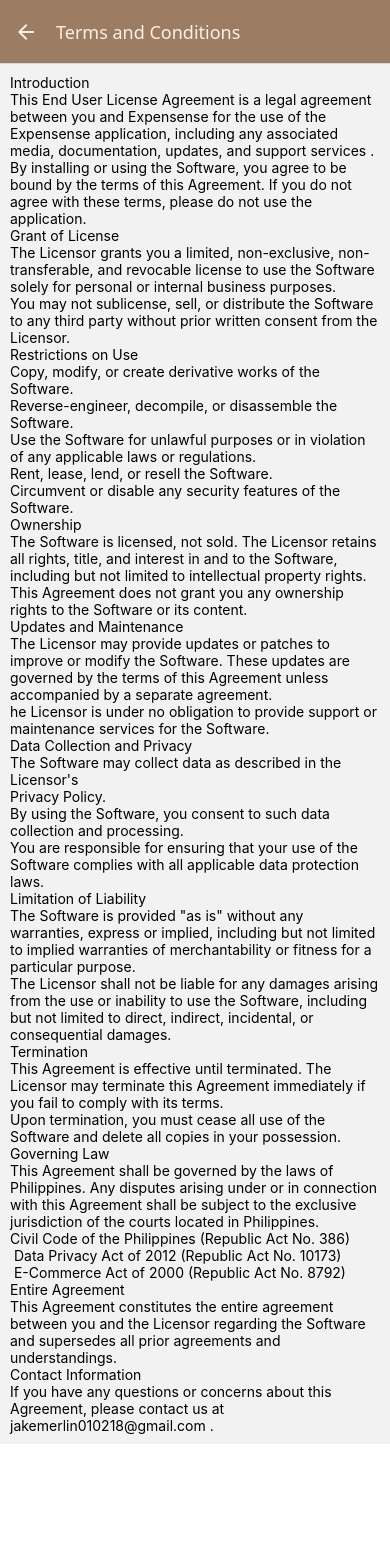
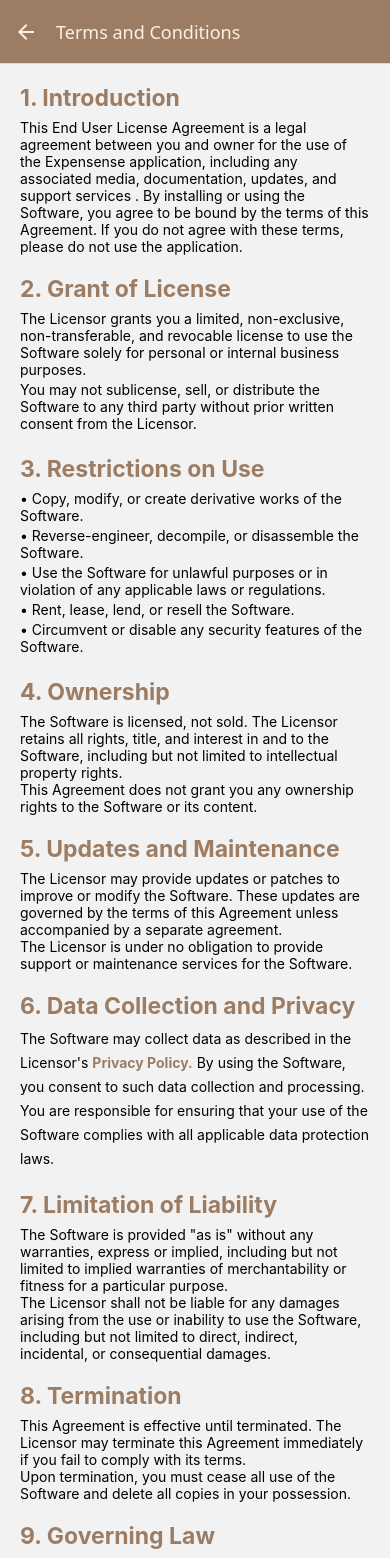
Before and after one commit to jakemerlin1133/thesisProject-FE, a React Native app: screen /TermsAndConditions in a window 390 px wide. Shown: the top 1558 px of the page. Before the commit the page ends 1444 px from the top, so only its background shows below. Built offline with nearby package versions, Linux system fonts and the light colour scheme.

Commit message:
terms and conditon, and PrivacyPolicy

```diff
--- a/App.js
+++ b/App.js
@@ -10,6 +10,7 @@
 import SuccessRegister from "./screens/SuccessRegister";
 import BottomTabNavigator from "./screens/Navigator/BottomTabNavigator";
 import TermsAndConditions from "./screens/TermsAndConditions";
+import PrivacyPolicy from "./screens/PrivacyPolicy";
 
 import { Color, Colors } from "./constants/Colors";
 
@@ -98,6 +99,18 @@
             }}
           />
           <Stack.Screen
+            name="PrivacyPolicy"
+            component={PrivacyPolicy}
+            options={{
+              animation: "none",
+              headerStyle: {
+                backgroundColor: Colors.brown500,
+              },
+              headerTintColor: Colors.brown100,
+              title: "Privacy Policy",
+            }}
+          />
+          <Stack.Screen
             name="DashboardTabs"
             component={BottomTabNavigator}
             initialParams={{ userId }}
--- /dev/null
+++ b/screens/PrivacyPolicy.js
@@ -0,0 +1,145 @@
+import React from "react";
+import {
+  Text,
+  View,
+  StyleSheet,
+  TouchableOpacity,
+  ScrollView,
+} from "react-native";
+
+import { Colors } from "../constants/Colors";
+
+const PrivacyPolicy = () => {
+  return (
+    <>
+      <ScrollView>
+        <View style={styles.privacyPolicyContainer}>
+          <View style={styles.sectionContainer}>
+            <Text style={styles.title}>1. Introduction</Text>
+            <Text style={styles.sectionContent}>
+              Expensense is committed to protecting your privacy. This Privacy
+              Policy explains how we collect, use, disclose, and safeguard your
+              information when you use our software. Please read this Privacy
+              Policy carefully to understand our views and practices regarding
+              your information and how we will treat it.
+            </Text>
+          </View>
+
+          <View style={styles.sectionContainer}>
+            <Text style={styles.title}>2. Information We Collect</Text>
+            <Text style={styles.bulletStyle}>
+              <Text style={{ fontWeight: "bold" }}>Personal Information:</Text>{" "}
+              Your full name, email address, phone number, or other identifiers
+              provided during account creation or Software use.
+            </Text>
+            <Text style={styles.bulletStyle}>
+              <Text style={{ fontWeight: "bold" }}>Usage Data:</Text>{" "}
+              Information about how you interact with the Software, including
+              device information, IP address, and analytics data.
+            </Text>
+          </View>
+
+          <View style={styles.sectionContainer}>
+            <Text style={styles.title}>3. How We Use Your Information</Text>
+            <Text style={styles.bulletStyle}>
+              {"\u2022"} Provide and maintain the functionality of the Software.
+            </Text>
+            <Text style={styles.bulletStyle}>
+              {"\u2022"} Personalize your experience and improve the Software.
+            </Text>
+            <Text style={styles.bulletStyle}>
+              {"\u2022"} Communicate with you about updates, security, and
+              support.
+            </Text>
+            <Text style={styles.bulletStyle}>
+              {"\u2022"}Comply with legal obligations.
+            </Text>
+          </View>
+
+          <View style={styles.sectionContainer}>
+            <Text style={styles.title}>3. Your Rights</Text>
+            <Text style={styles.bulletStyle}>
+              {"\u2022"} Access, update, or delete your personal data.
+            </Text>
+            <Text style={styles.bulletStyle}>
+              {"\u2022"} Communicate with you about updates, security, and
+              support.
+            </Text>
+            <Text style={styles.bulletStyle}>
+              {"\u2022"} File a complaint with a data protection authority.
+            </Text>
+          </View>
+
+          <View style={styles.sectionContainer}>
+            <Text style={styles.title}>4. Data Security</Text>
+            <Text>
+              We take the protection of your personal information seriously and
+              have implemented appropriate technical and organizational measures
+              to safeguard it against unauthorized access, loss, misuse, or
+              alteration. These measures include, but are not limited to:
+            </Text>
+            <Text style={styles.bulletStyle}>
+              {"\u2022"}{" "}
+              <Text style={{ fontWeight: "bold" }}> Access Controls:</Text>{" "}
+              Access to your personal information is restricted to authorized
+              personnel only, and such access is granted on a need-to-know
+              basis.
+            </Text>
+            <Text style={styles.bulletStyle}>
+              {"\u2022"}{" "}
+              <Text style={{ fontWeight: "bold" }}> Regular Monitoring:</Text>{" "}
+              Our systems are regularly monitored for vulnerabilities and
+              security issues, and we implement updates as necessary to address
+              emerging threats.
+            </Text>
+            <Text style={styles.bulletStyle}>
+              {"\u2022"}
+              <Text style={{ fontWeight: "bold" }}> Data Minimization:</Text> We
+              collect and retain only the data necessary for the purposes
+              outlined in this Privacy Policy.
+            </Text>
+            <Text>
+              While we strive to protect your personal information, no system is
+              completely secure. Unauthorized access, data breaches, or other
+              security risks may still occur. You can help protect your
+              information by safeguarding your account credentials and using
+              secure networks when accessing our Software.
+            </Text>
+            <Text style={{ marginTop: 20 }}>
+              If you suspect any unauthorized access to your data, please
+              contact us immediately at jakemerlin01218@gmail.com.
+            </Text>
+          </View>
+        </View>
+        <View style={{ marginTop: 20, marginBottom: 50, marginLeft: 15 }}>
+          <Text>
+            <Text style={{ fontWeight: "bold", color: Colors.brown500 }}>
+              Effective Date:
+            </Text>{" "}
+            January 5, 2025
+          </Text>
+        </View>
+      </ScrollView>
+    </>
+  );
+};
+
+export default PrivacyPolicy;
+
+const styles = StyleSheet.create({
+  privacyPolicyContainer: {
+    padding: 20,
+  },
+  sectionContainer: {
+    marginBottom: 20,
+  },
+  title: {
+    fontSize: 23,
+    fontWeight: "bold",
+    color: Colors.brown500,
+    marginBottom: 7,
+  },
+  bulletStyle: {
+    marginBottom: 3,
+  },
+});
--- a/screens/TermsAndConditions.js
+++ b/screens/TermsAndConditions.js
@@ -6,57 +6,66 @@
   TouchableOpacity,
   ScrollView,
 } from "react-native";
+import { useNavigation } from "@react-navigation/native";
+
+import { Colors } from "../constants/Colors";
 
 const TermsAndConditions = () => {
+  const navigation = useNavigation();
   return (
     <>
       <ScrollView>
         <View style={styles.termsAndConditionContainer}>
-          <View style={styles.introductionContainer}>
-            <Text>Introduction</Text>
-            <Text>
+          <View style={styles.sectionContainer}>
+            <Text style={styles.title}>1. Introduction</Text>
+            <Text style={styles.sectionContent}>
               This End User License Agreement is a legal agreement between you
-              and Expensense for the use of the Expensense application,
-              including any associated media, documentation, updates, and
-              support services . By installing or using the Software, you agree
-              to be bound by the terms of this Agreement. If you do not agree
-              with these terms, please do not use the application.
+              and owner for the use of the Expensense application, including any
+              associated media, documentation, updates, and support services .
+              By installing or using the Software, you agree to be bound by the
+              terms of this Agreement. If you do not agree with these terms,
+              please do not use the application.
             </Text>
           </View>
 
-          <View>
-            <Text>Grant of License</Text>
-            <Text>
+          <View style={styles.sectionContainer}>
+            <Text style={styles.title}>2. Grant of License</Text>
+            <Text style={styles.bulletStyle}>
               The Licensor grants you a limited, non-exclusive,
               non-transferable, and revocable license to use the Software solely
               for personal or internal business purposes.
             </Text>
-            <Text>
+            <Text style={styles.bulletStyle}>
               You may not sublicense, sell, or distribute the Software to any
               third party without prior written consent from the Licensor.
             </Text>
           </View>
 
-          <View>
-            <Text>Restrictions on Use</Text>
-            <Text>
-              Copy, modify, or create derivative works of the Software.
+          <View style={styles.sectionContainer}>
+            <Text style={styles.title}>3. Restrictions on Use</Text>
+            <Text style={styles.bulletStyle}>
+              {"\u2022"} Copy, modify, or create derivative works of the
+              Software.
             </Text>
-            <Text>
-              Reverse-engineer, decompile, or disassemble the Software.
+            <Text style={styles.bulletStyle}>
+              {"\u2022"} Reverse-engineer, decompile, or disassemble the
+              Software.
             </Text>
-            <Text>
-              Use the Software for unlawful purposes or in violation of any
-              applicable laws or regulations.
+            <Text style={styles.bulletStyle}>
+              {"\u2022"} Use the Software for unlawful purposes or in violation
+              of any applicable laws or regulations.
             </Text>
-            <Text>Rent, lease, lend, or resell the Software.</Text>
-            <Text>
-              Circumvent or disable any security features of the Software.
+            <Text style={styles.bulletStyle}>
+              {"\u2022"} Rent, lease, lend, or resell the Software.
+            </Text>
+            <Text style={styles.bulletStyle}>
+              {"\u2022"} Circumvent or disable any security features of the
+              Software.
             </Text>
           </View>
 
-          <View>
-            <Text>Ownership</Text>
+          <View style={styles.sectionContainer}>
+            <Text style={styles.title}>4. Ownership</Text>
             <Text>
               The Software is licensed, not sold. The Licensor retains all
               rights, title, and interest in and to the Software, including but
@@ -68,40 +77,45 @@
             </Text>
           </View>
 
-          <View>
-            <Text>Updates and Maintenance</Text>
+          <View style={styles.sectionContainer}>
+            <Text style={styles.title}>5. Updates and Maintenance</Text>
             <Text>
               The Licensor may provide updates or patches to improve or modify
               the Software. These updates are governed by the terms of this
               Agreement unless accompanied by a separate agreement.
             </Text>
             <Text>
-              he Licensor is under no obligation to provide support or
+              The Licensor is under no obligation to provide support or
               maintenance services for the Software.
             </Text>
           </View>
 
-          <View>
-            <Text>Data Collection and Privacy</Text>
-            <Text>
-              The Software may collect data as described in the Licensor's
-            </Text>
-            <TouchableOpacity>
-              <Text>Privacy Policy.</Text>
-            </TouchableOpacity>
-            <Text>
+          <View style={styles.sectionContainer}>
+            <Text style={styles.title}>6. Data Collection and Privacy</Text>
+            <Text style={{ lineHeight: 24 }}>
+              The Software may collect data as described in the Licensor's{" "}
+              <TouchableOpacity
+                onPress={() => navigation.navigate("PrivacyPolicy")}
+              >
+                <Text
+                  style={{
+                    fontWeight: "bold",
+                    color: Colors.brown500,
+                    lineHeight: 24,
+                    marginBottom: -7,
+                  }}
+                >
+                  Privacy Policy.
+                </Text>
+              </TouchableOpacity>{" "}
               By using the Software, you consent to such data collection and
-              processing.
-            </Text>
-
-            <Text>
-              You are responsible for ensuring that your use of the Software
-              complies with all applicable data protection laws.
+              processing. You are responsible for ensuring that your use of the
+              Software complies with all applicable data protection laws.
             </Text>
           </View>
 
-          <View>
-            <Text>Limitation of Liability</Text>
+          <View style={styles.sectionContainer}>
+            <Text style={styles.title}>7. Limitation of Liability</Text>
             <Text>
               The Software is provided "as is" without any warranties, express
               or implied, including but not limited to implied warranties of
@@ -114,8 +128,8 @@
             </Text>
           </View>
 
-          <View>
-            <Text>Termination</Text>
+          <View style={styles.sectionContainer}>
+            <Text style={styles.title}>8. Termination</Text>
             <Text>
               This Agreement is effective until terminated. The Licensor may
               terminate this Agreement immediately if you fail to comply with
@@ -127,8 +141,8 @@
             </Text>
           </View>
 
-          <View>
-            <Text>Governing Law</Text>
+          <View style={styles.sectionContainer}>
+            <Text style={styles.title}>9. Governing Law</Text>
             <Text>
               This Agreement shall be governed by the laws of Philippines. Any
               disputes arising under or in connection with this Agreement shall
@@ -142,8 +156,8 @@
             </View>
           </View>
 
-          <View>
-            <Text>Entire Agreement</Text>
+          <View style={styles.sectionContainer}>
+            <Text style={styles.title}>10. Entire Agreement</Text>
             <Text>
               This Agreement constitutes the entire agreement between you and
               the Licensor regarding the Software and supersedes all prior
@@ -151,11 +165,19 @@
             </Text>
           </View>
 
-          <View>
-            <Text>Contact Information</Text>
+          <View style={styles.sectionContainer}>
+            <Text style={styles.title}>11. Contact Information</Text>
             <Text>
               If you have any questions or concerns about this Agreement, please
-              contact us at jakemerlin010218@gmail.com .
+              contact us at jakemerlin010218@gmail.com.
+            </Text>
+          </View>
+          <View style={{ marginTop: 20, marginBottom: 50, marginLeft: 15 }}>
+            <Text>
+              <Text style={{ fontWeight: "bold", color: Colors.brown500 }}>
+                Effective Date:
+              </Text>{" "}
+              January 5, 2025
             </Text>
           </View>
         </View>
@@ -168,7 +190,18 @@
 
 const styles = StyleSheet.create({
   termsAndConditionContainer: {
-    padding: 10,
+    padding: 20,
   },
-  introductionContainer: {},
+  sectionContainer: {
+    marginBottom: 20,
+  },
+  title: {
+    fontSize: 23,
+    fontWeight: "bold",
+    color: Colors.brown500,
+    marginBottom: 7,
+  },
+  bulletStyle: {
+    marginBottom: 3,
+  },
 });
```
